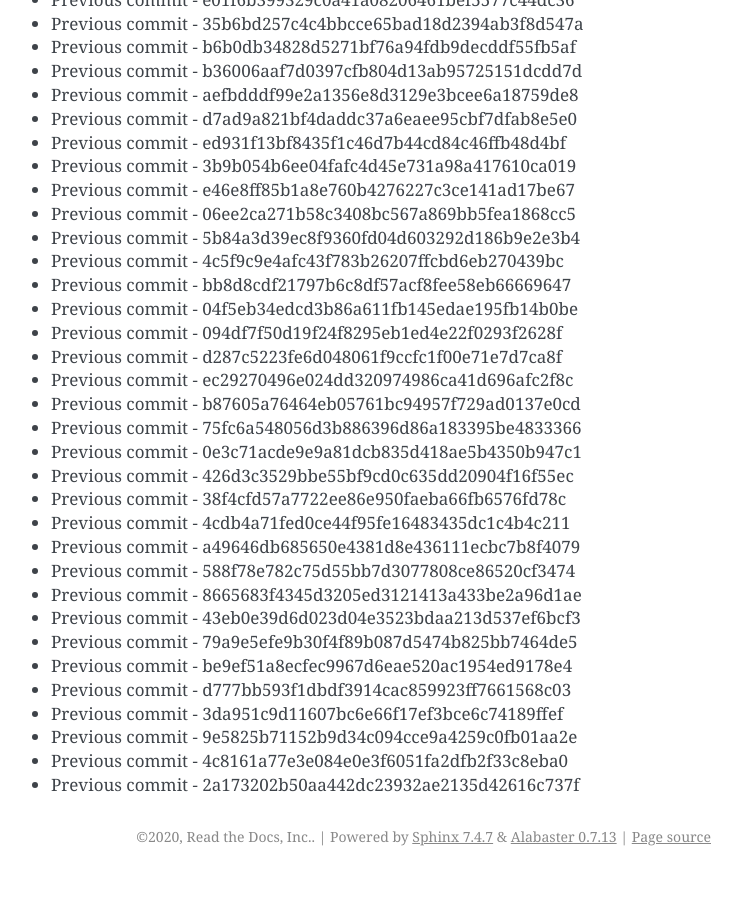
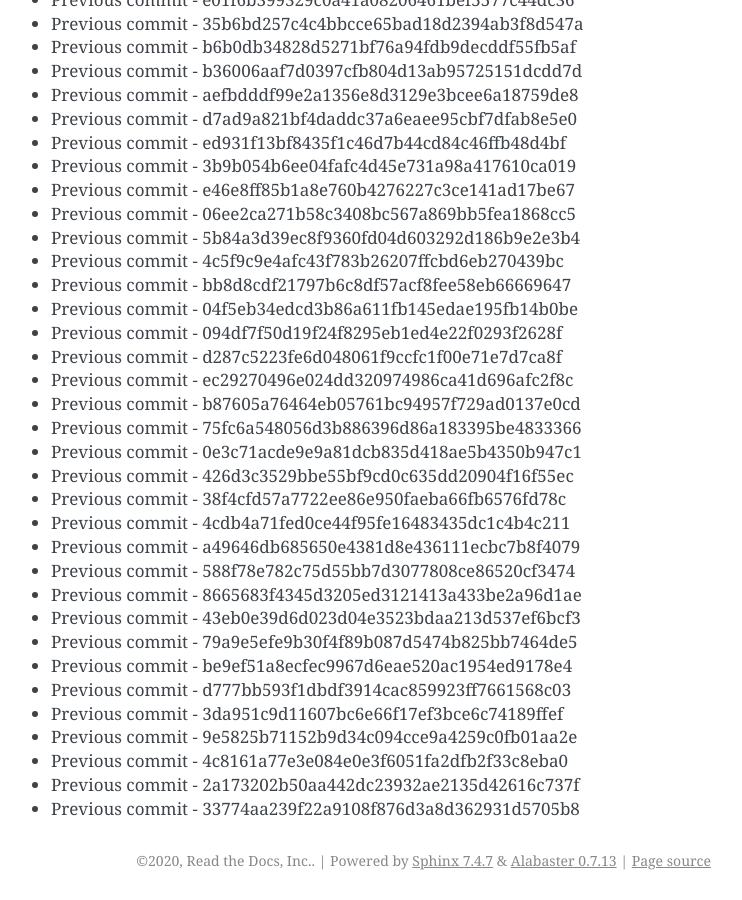
Before and after one commit to readthedocs/rtd-git-stresstest, a Sphinx documentation site: the page built from docs/updates.rst, in a window 1280 px wide and 900 px high, scrolled down 32734 px. Shown: the whole window, without its empty margins (399-1141 px from the left). Built offline with Sphinx 7.4.7, drawn with Linux system fonts in a browser that asks for light colours; before the commit the page ends 33610 px from its top, so only the background shows below that.

Commit message:
Generating commit from previous: 33774aa239f22a9108f876d3a8d362931d5705b8

```diff
--- a/docs/updates.rst
+++ b/docs/updates.rst
@@ -1407,3 +1407,4 @@ It can be tested for any performance characteristics.
 * Previous commit - 9e5825b71152b9d34c094cce9a4259c0fb01aa2e
 * Previous commit - 4c8161a77e3e084e0e3f6051fa2dfb2f33c8eba0
 * Previous commit - 2a173202b50aa442dc23932ae2135d42616c737f
+* Previous commit - 33774aa239f22a9108f876d3a8d362931d5705b8
```
